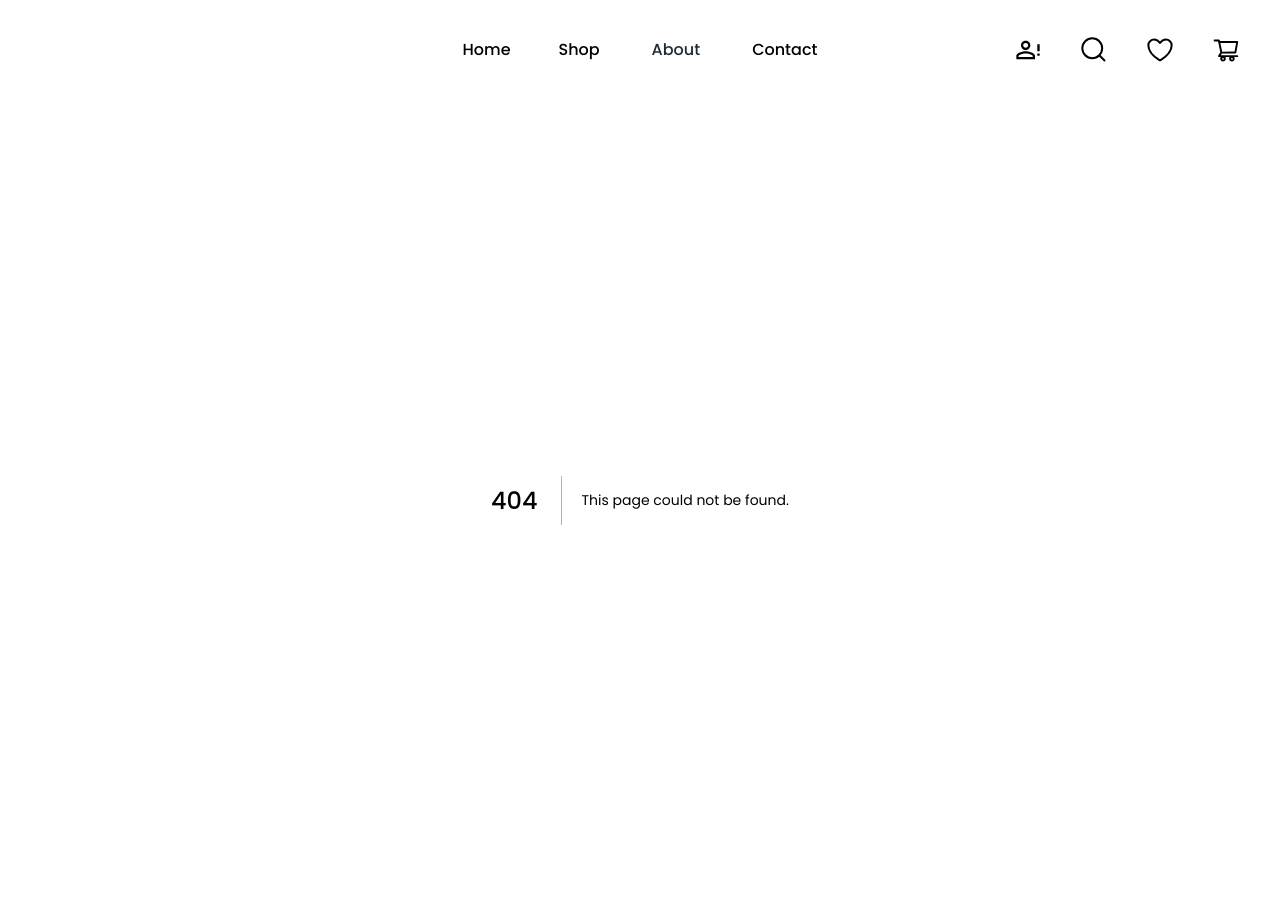
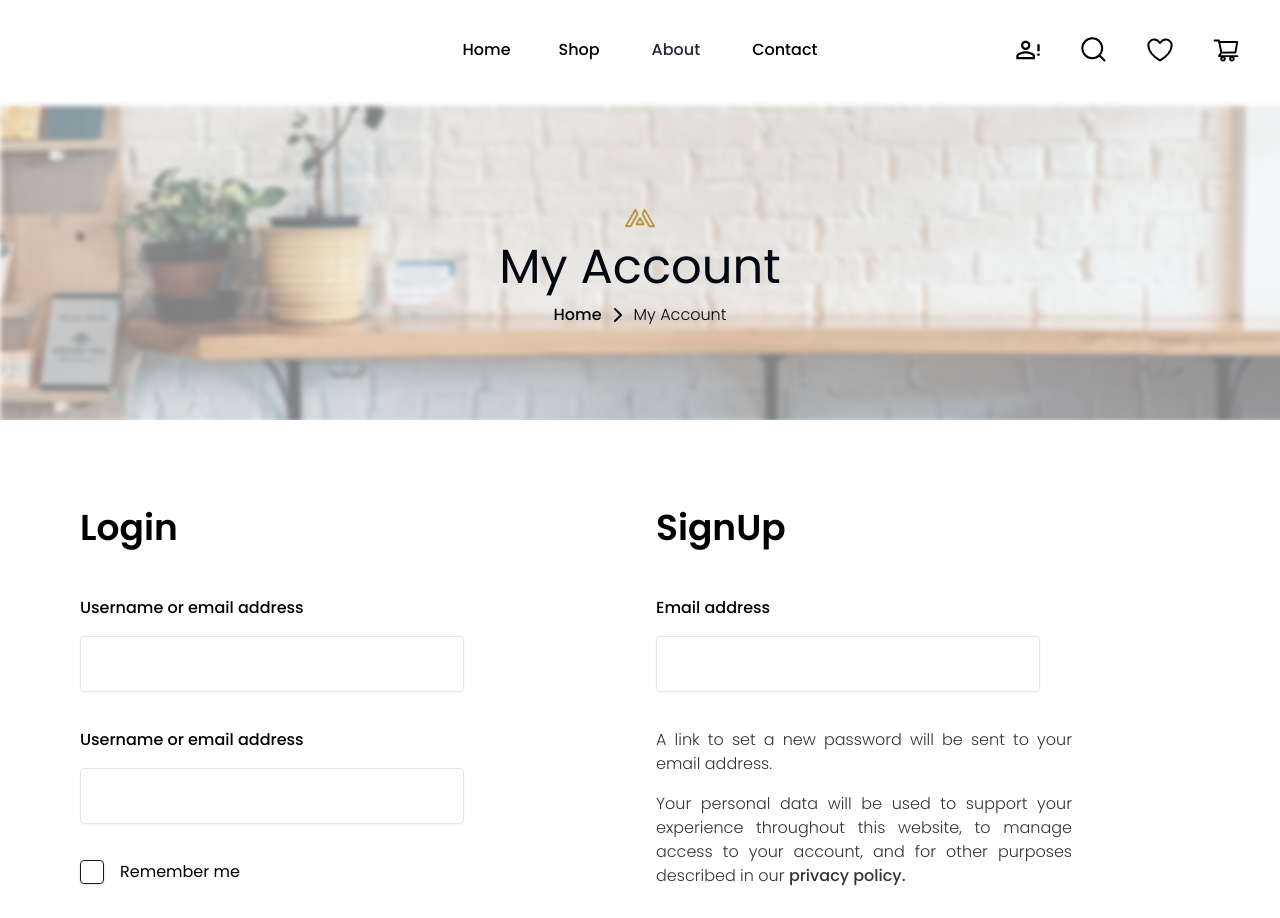
Before and after one commit to mrehanamjad/ui-ux_hackathon_giaic, a Next.js app: page /my-account in a window 1280 px wide. Before the commit this address had no page. Shown: the top 918 px of the page. Built offline with nearby package versions, Linux system fonts and the light colour scheme.

Commit message:
my-account page completed successfully

```diff
--- a/package.json
+++ b/package.json
@@ -9,6 +9,7 @@
     "lint": "next lint"
   },
   "dependencies": {
+    "@radix-ui/react-checkbox": "^1.1.2",
     "@radix-ui/react-select": "^2.1.2",
     "@radix-ui/react-slot": "^1.1.0",
     "class-variance-authority": "^0.7.1",
--- /dev/null
+++ b/src/app/my-account/page.tsx
@@ -0,0 +1,48 @@
+import Container from '@/components/Container'
+import DeliveryServices from '@/components/DeliveryServices'
+import PageHero from '@/components/PageHero'
+import { Button } from '@/components/ui/button'
+import { Checkbox } from '@/components/ui/checkbox'
+import { Input } from '@/components/ui/input'
+import React from 'react'
+
+function myAccount() {
+  return (
+    <div className='w-full'>
+        <PageHero name="My Account" />
+            <Container className='px-4 my-10'>
+                <div className='w-full max-w-6xl mx-auto flex justify-between max-lg:flex-col max-lg:justify-center'>
+                    <div className='w-full h-full text-black px-4 py-12 flex flex-col gap-9 max-lg:items-center'>
+                        <h2 className='font-semibold text-4xl mb-3'>Login</h2>
+                        <div className="flex flex-col gap-9">
+                        <Input
+                            label='Username or email address'
+                        />
+                        <Input
+                            label='Username or email address'
+                        />
+                        <label htmlFor='r-me' className='flex items-center gap-4'> <Checkbox id={"r-me"} /> Remember me</label>
+                        </div>
+                        <div className='flex items-center max-lg:flex-col gap-4'>
+                            <Button variant={'fBtn2'} size={'f2'} className='w-44 '>Login</Button>
+                            <span className='font-extralight text-sm text-black/70'>Lost Your Password?</span>
+                        </div>
+                    </div>
+                    <div className='w-full h-full text-black px-4 py-12   flex flex-col gap-9 max-lg:items-center '>
+                        <h2 className='font-semibold text-4xl mb-3'>SignUp</h2>
+
+                        <Input label='Email address' />
+                        <div className='font-light text-black/80 max-w-[26rem] text-justify space-y-4'>
+                        <p >A link to set a new password will be sent to your email address.</p>
+                        <p >Your personal data will be used to support your experience throughout this website, to manage access to your account, and for other purposes described in our <span className='font-medium'>privacy policy.</span></p>
+                        </div>
+                        <Button variant={'fBtn2'} size={'f2'} className='w-48'>Regester</Button>
+                    </div>
+                </div>
+            </Container>
+        <DeliveryServices />
+    </div>
+  )
+}
+
+export default myAccount
--- a/src/components/shop/ProductFilterBar.tsx
+++ b/src/components/shop/ProductFilterBar.tsx
@@ -4,9 +4,11 @@ import { SlidersHorizontal } from 'lucide-react'
 
 function ProductFilterBar() {
   return (
+    <section className=' bg-[#FAF4F4]'>
     <Container>
-    <div className='w-full h-24 flex items-center gap-10 justify-center my-10 bg-[#FAF4F4]'>
-        <div className='flex items-center gap-10'>
+    <div className='max-w-6xl px-2 max-md:flex-col max-md:gap-4 max-md:justify-center w-full h-24 flex items-center gap-14 justify-between my-10'>
+      <div className='flex items-center gap-7'>
+        <div className='flex items-center gap-7'>
 
          <span className='flex items-center text-xl gap-2'><SlidersHorizontal /> Filter</span>
          <span id="grid">
@@ -22,11 +24,22 @@ function ProductFilterBar() {
 </span>
 
         </div>
-        <div className='h-5 w-0.5 bg-black/80'>
+        <div className='h-5 w-0.5 bg-black/80 max-sm:hidden'></div>  {/* vertical line */}
+        <p className='max-sm:hidden'>Showing 1–16 of 32 results</p>
         </div>
-        <p>Showing 1–16 of 32 results</p>
+
+      <div className="flex items-center justify-center gap-4 text-xl max-md:text-lg max-md:gap-2">
+        <label htmlFor="show">Show</label>
+        <input type="text" value={"16"} id='show' className='text-[#9F9F9F] w-12 h-12 max-md:h-9 text-center' />
+        <label htmlFor="sort">Sort by</label>
+        <input type="text" value={"Default"} id='sort' className='text-[#9F9F9F] w-24 h-12 max-md:h-9 text-center' />
+
+      </div>
+
+
     </div>
     </Container>
+    </section>
   )
 }
 
--- a/src/components/ui/button.tsx
+++ b/src/components/ui/button.tsx
@@ -25,7 +25,7 @@ const buttonVariants = cva(
       size: {
         default: "h-9  py-4  text-xl",
         sm: "h-8 px-3 text-xs",
-        f2: "h-10 px-10 text-lg py-6 font-medium",
+        f2: "h-10 px-12  text-lg py-6 font-medium",
         lg: "h-12 text-xl",
         icon: "h-9 w-9",
       },
--- /dev/null
+++ b/src/components/ui/checkbox.tsx
@@ -0,0 +1,30 @@
+"use client"
+
+import * as React from "react"
+import * as CheckboxPrimitive from "@radix-ui/react-checkbox"
+import { Check } from "lucide-react"
+
+import { cn } from "@/lib/utils"
+
+const Checkbox = React.forwardRef<
+  React.ElementRef<typeof CheckboxPrimitive.Root>,
+  React.ComponentPropsWithoutRef<typeof CheckboxPrimitive.Root>
+>(({ className, ...props }, ref) => (
+  <CheckboxPrimitive.Root
+    ref={ref}
+    className={cn(
+      "peer h-6 w-6 shrink-0 rounded-sm border border-primary shadow focus-visible:outline-none focus-visible:ring-1 focus-visible:ring-ring disabled:cursor-not-allowed disabled:opacity-50 data-[state=checked]:bg-primary data-[state=checked]:text-primary-foreground",
+      className
+    )}
+    {...props}
+  >
+    <CheckboxPrimitive.Indicator
+      className={cn("flex items-center justify-center text-current")}
+    >
+      <Check className="h-4 w-4" />
+    </CheckboxPrimitive.Indicator>
+  </CheckboxPrimitive.Root>
+))
+Checkbox.displayName = CheckboxPrimitive.Root.displayName
+
+export { Checkbox }
--- /dev/null
+++ b/src/components/ui/input.tsx
@@ -0,0 +1,36 @@
+import * as React from "react";
+import { cn } from "@/lib/utils";
+
+interface InputProps extends React.InputHTMLAttributes<HTMLInputElement> {
+  label?: string;
+}
+
+const id = Date.now() + "";
+
+const Input = React.forwardRef<HTMLInputElement, InputProps>(
+  ({ className, label, type = "text", ...props }, ref) => {
+    return (
+      <div>
+        {label && (
+          <label htmlFor={id} className="block  text-black text-base font-medium">
+            {label}
+          </label>
+        )}
+        <input
+          id={id}
+          type={type}
+          className={cn(
+            "flex h-14 w-[24rem] rounded-sm mt-4 border border-input bg-transparent px-3 py-1 text-base shadow-sm transition-colors file:border-0 file:bg-transparent file:text-sm file:font-medium file:text-foreground placeholder:text-muted-foreground focus-visible:outline-none focus-visible:ring-1 focus-visible:ring-ring disabled:cursor-not-allowed disabled:opacity-50 md:text-xl",
+            className
+          )}
+          ref={ref}
+          {...props}
+        />
+      </div>
+    );
+  }
+);
+
+Input.displayName = "Input";
+
+export { Input };
```
Also changed, not shown: 1 other file (tests, documents, lock files or other folders).
